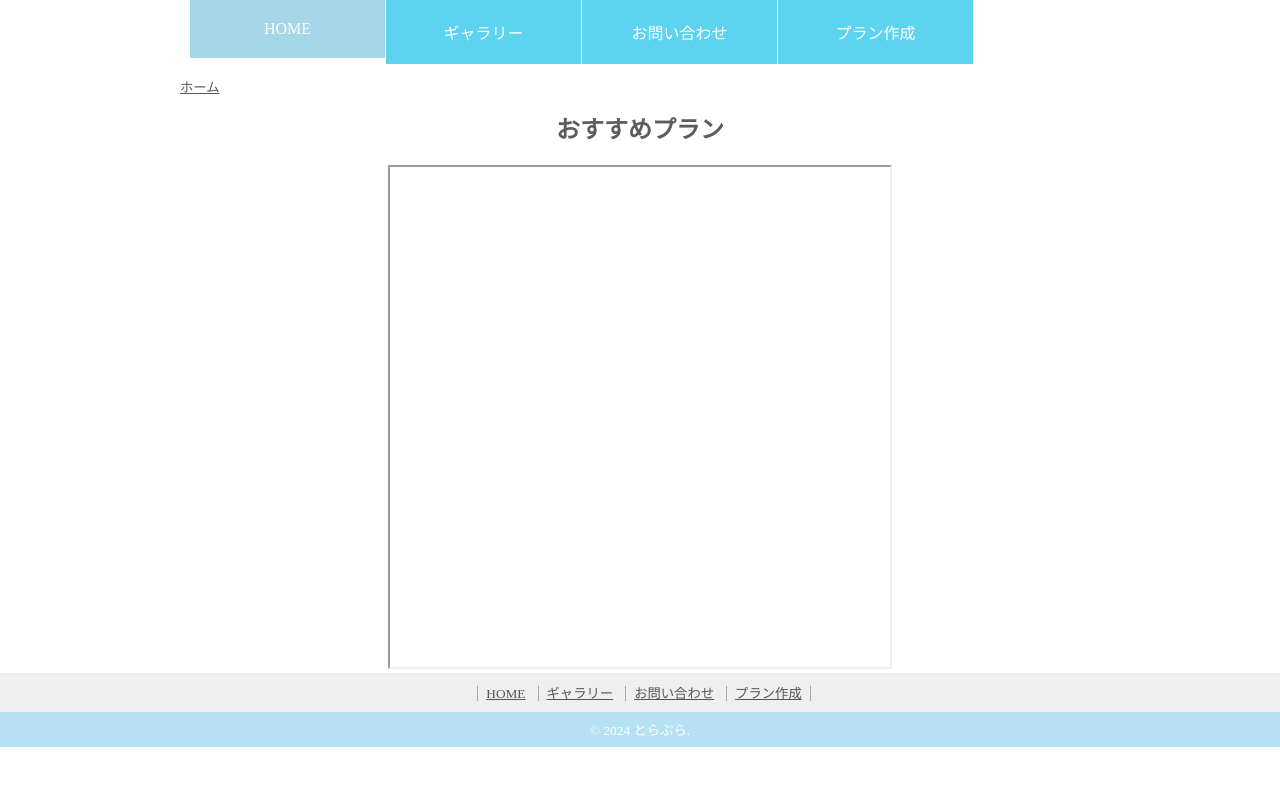
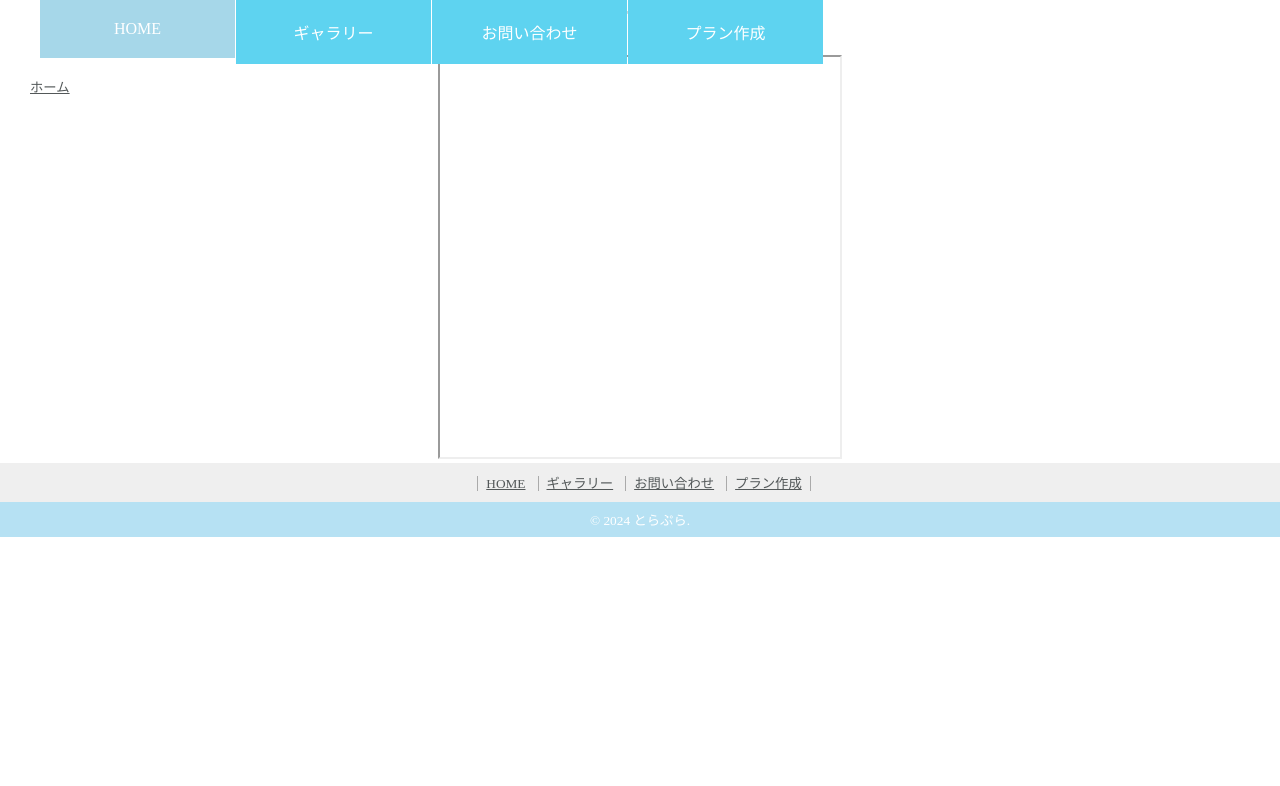
Before and after one commit to hornetalpha/torapura, a Django app: page / in a window 1280 px wide. Shown: the top 786 px of the page. Run offline with Django 4.2, Linux system fonts and the light colour scheme.

Commit message:
Update index.html

```diff
--- a/torapuraapp/templates/index.html
+++ b/torapuraapp/templates/index.html
@@ -2,13 +2,17 @@
 <html lang="ja">
 <head>
 <meta charset="UTF-8">
-<title>とらぷら</title>
+<title>ホーム</title>
+
+<link rel="stylesheet" href="https://cdn.jsdelivr.net/npm/swiper@11/swiper-bundle.min.css"/>
 <link rel="stylesheet" href="css/style.css">
+<link rel="stylesheet" href="swiper/style.css">
+
 </head>
 <body>
 
   <!--ヘッダー-->
-  <header>
+  <header class="fixed">
    <!--<h1><img src="images/torapura.png" alt="とらぷら" width="300px"></h1>-->
 
     <nav id="global_navi">
@@ -37,12 +41,8 @@
     <div id="main">
       <section id="point">
         <h2>おすすめプラン</h2>
-        <iframe src="カルーセル.html" width="500" height="500"></iframe>
-        <section>
+        <iframe src="swiper/swiper.html" width="400" height="400"></iframe>
 
-        </section>
-        <section>
-        </section>
     </div>
     <!--/メイン-->
 
@@ -63,6 +63,7 @@
     <small>&copy;  2024 とらぷら.</small>
   </footer>
   <!--/フッター-->
+  <script src="https://cdn.jsdelivr.net/npm/swiper@11/swiper-bundle.min.js"></script>
 
 </body>
 </html>
```
